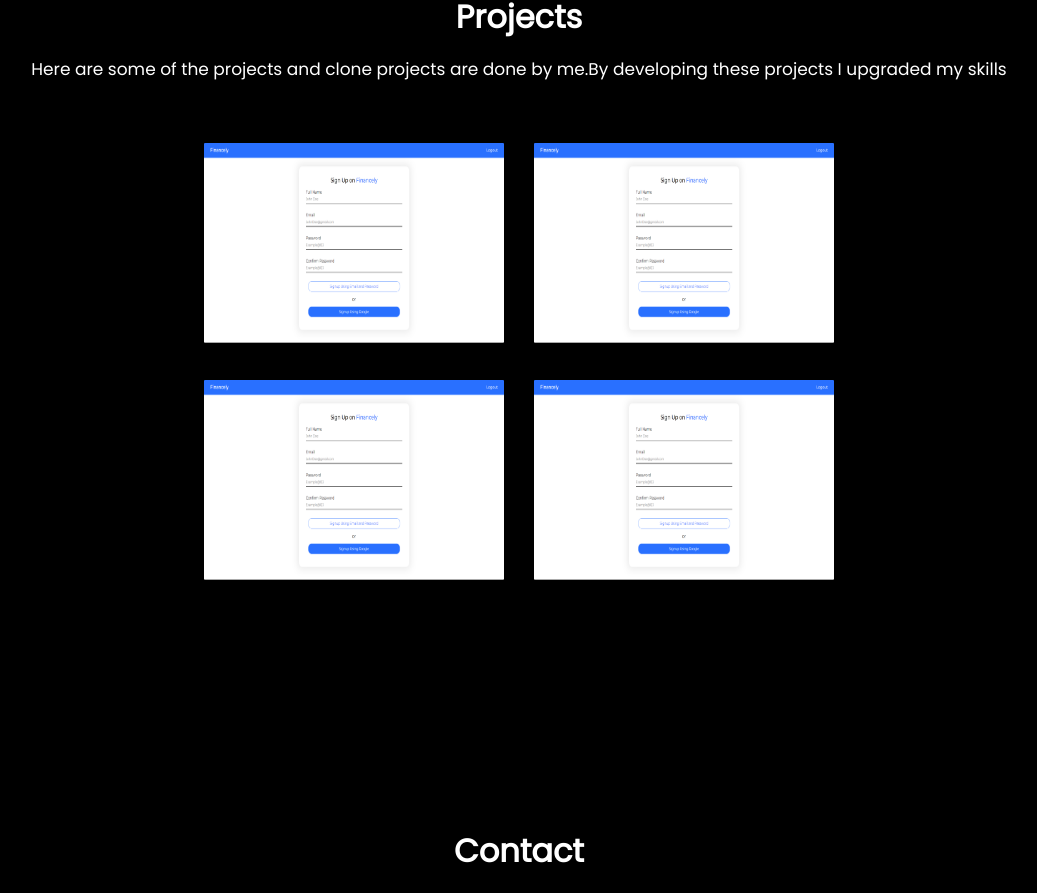
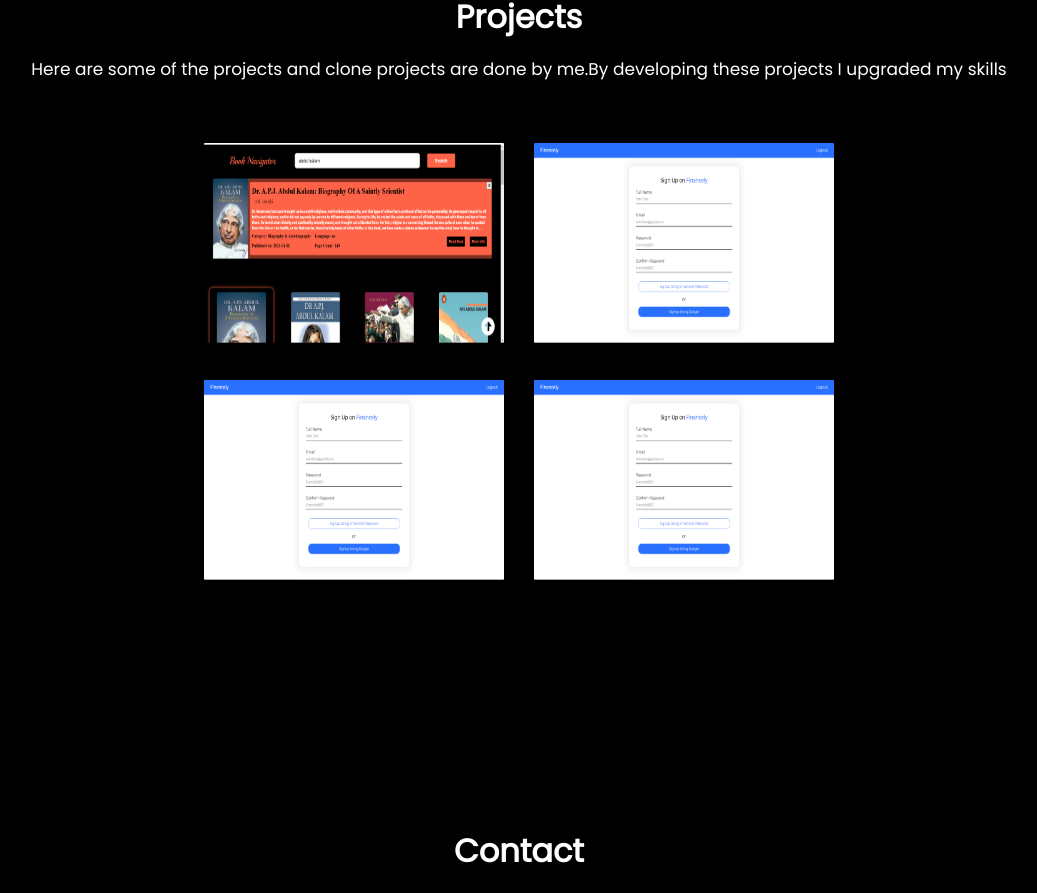
Before and after one commit to Sagunthala-A/reactjs-portfolio, a React (Create React App) app: page / in a window 1280 px wide. Shown: the part 1865-2758 px from the top of the page, without its empty margins (121-1158 px from the left). Built offline with nearby package versions, Linux system fonts and the light colour scheme.

Commit message:
adding book navigator app

```diff
--- a/src/Components/ProjectContainer/ProjectContiner.js
+++ b/src/Components/ProjectContainer/ProjectContiner.js
@@ -3,6 +3,7 @@ import { Element } from 'react-scroll';
 import './ProjectContainer.css';
 import Project from '../Project/Project';
 import financeApp from '../../assets/Finance-tracker-app.png';
+import bookNavigatorApp from '../../assets/Book-Navigator-app.png';
 import img2 from "../../assets/jojo/project11.png";
 import img3 from "../../assets/jojo/project12.png";
 import img4 from "../../assets/jojo/project13.png";
@@ -13,11 +14,12 @@ import img6 from "../../assets/jojo/project15.png";
 const ProjectConatiner = () => {
   const projectList = [
       {
-        img: financeApp,
-        title: "Finance Tracker App",
-        desc:"It is used to manage the expensive and income of a individual person.",
-        link: "https://sagu-finance-tracker-app.vercel.app/",
-        gitLink: "https://github.com/Sagunthala-A/Finance-Tracker-App"
+        img: bookNavigatorApp,
+        title: "Book Navigator App",
+        desc:"Explore millions of books and find your next read with Book Navigator (powered by Google Books).",
+        // desc:"Dive into the world of books and discover your next great read with Book Navigator App!"
+        link: "https://virtual-book-beta.vercel.app/",
+        gitLink: "https://github.com/Sagunthala-A/VirtualBook"
       },
       {
         img: financeApp,
```
Also changed, not shown: src/App.css (+20 -1 lines), src/assets/Book-Navigator-app.png (added).
